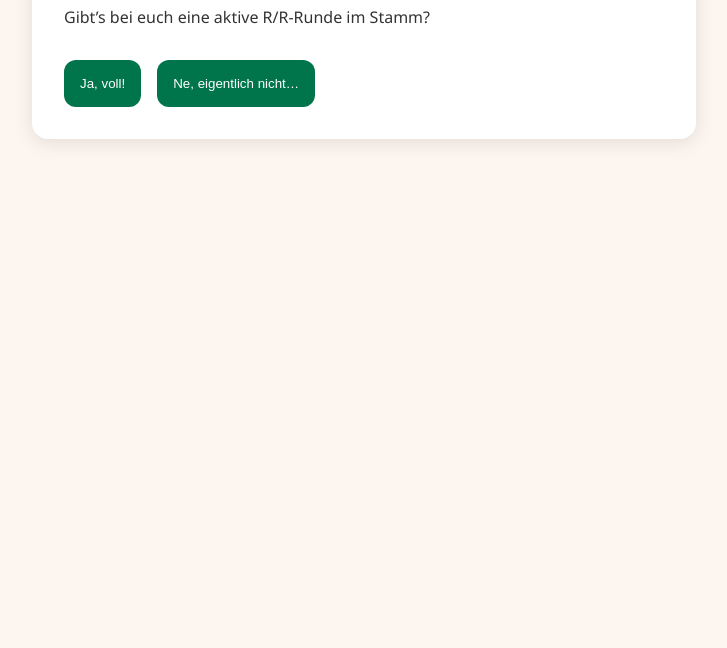
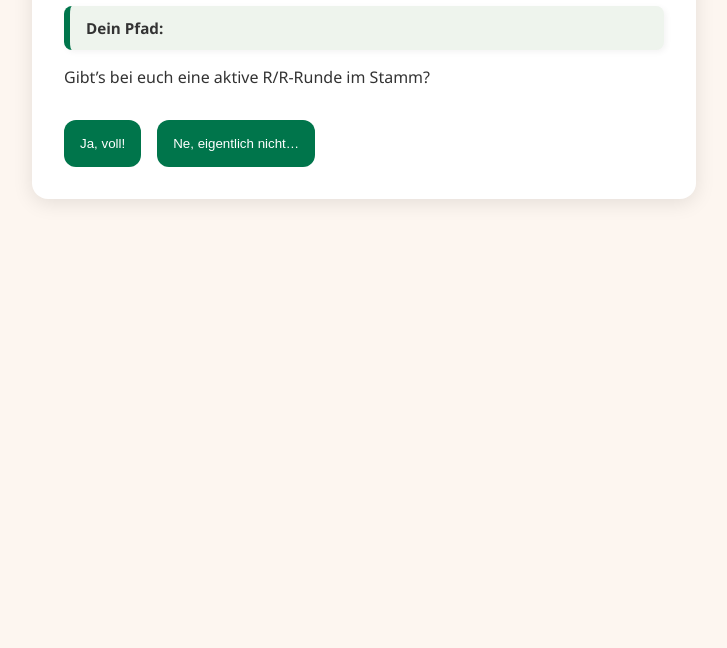
Before and after one commit to LBAusbildung/-KfRR, a plain HTML site: page index.html in a window 1280 px wide. Shown: the part 152-800 px from the top of the page, without its empty margins (276-1003 px from the left). Drawn offline with Linux system fonts and the light colour scheme.

Commit message:
Update index.html

```diff
--- a/index.html
+++ b/index.html
@@ -7,12 +7,20 @@
   <link rel="stylesheet" href="style.css" />
 </head>
 <body>
-
   <div class="container">
     <h1>Bist DU ready fürs KfR/R?</h1>
+
+    <div id="path-box">
+      <strong>Dein Pfad:</strong> <span id="path"></span>
+    </div>
+
     <div id="question-box"></div>
     <div id="result-box" class="hidden"></div>
   </div>
+
+  <script src="script.js"></script>
+</body>
+
   <script src="script.js"></script>
 </body>
 </html>
```
